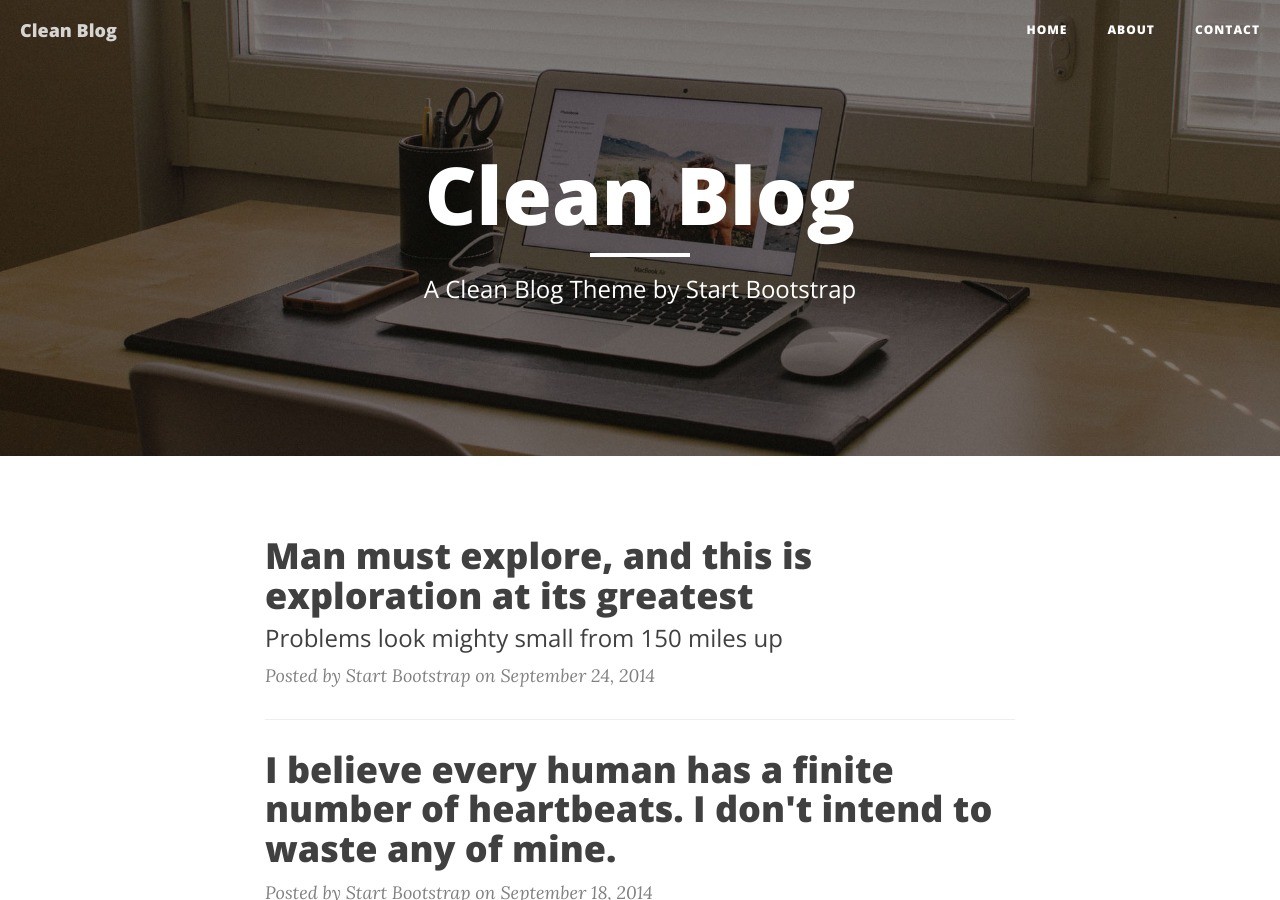
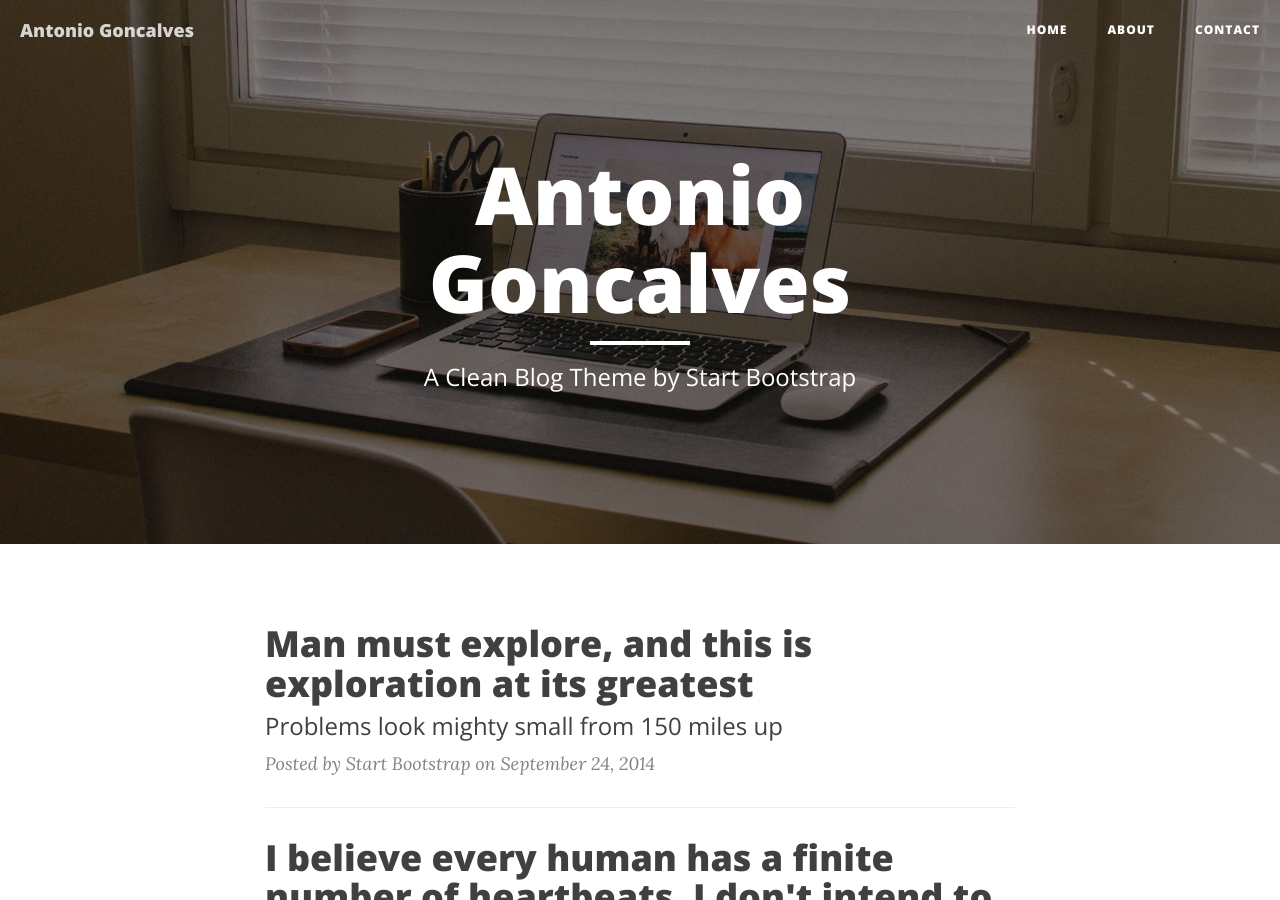
Before and after one commit to eusegone/eusegone.github.io, a Jekyll site: the page built from index.html, in a window 1280 px wide and 900 px high. Built offline with Jekyll 4.4.1, drawn with Linux system fonts in a browser that asks for light colours; nearby versions of some CDN libraries; the list of posts is cut into pages by our own code; some of the changed text lies outside the part shown.

```diff
--- a/_config.yml
+++ b/_config.yml
@@ -1,10 +1,10 @@
 # Site settings
-title: Clean Blog
+title: Antonio Goncalves
 header-img: img/home-bg.jpg
-email: your-email@yourdomain.com
+email: goncalveusebio@gmail.com
 description: "Write your site description here. It will be used as your sites meta description as well!"
-baseurl: "/startbootstrap-clean-blog-jekyll"
-url: "http://yourdomain.com"
+baseurl: ""
+url: "eusegone.github.io"
 twitter_username: SBootstrap
 github_username:  davidtmiller
 facebook_username:  IronSummitMedia
```
